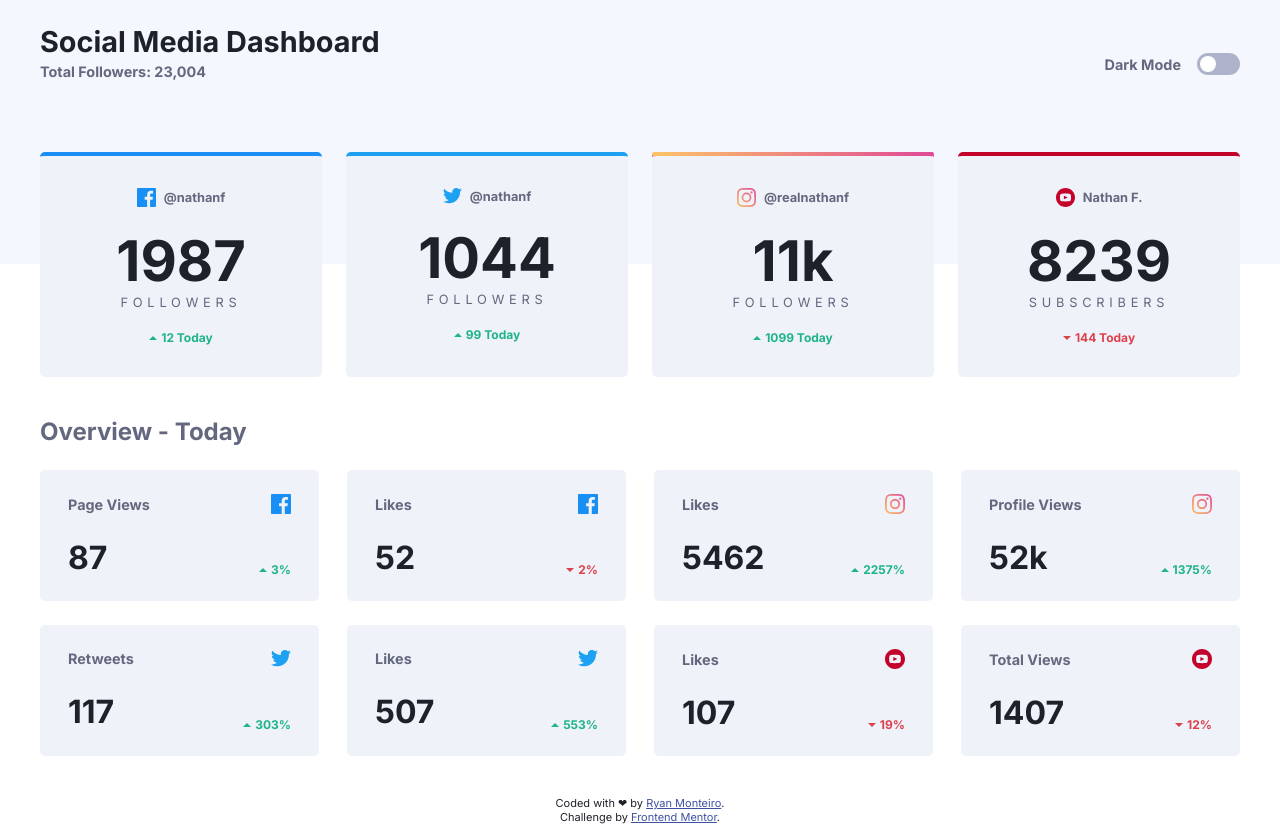
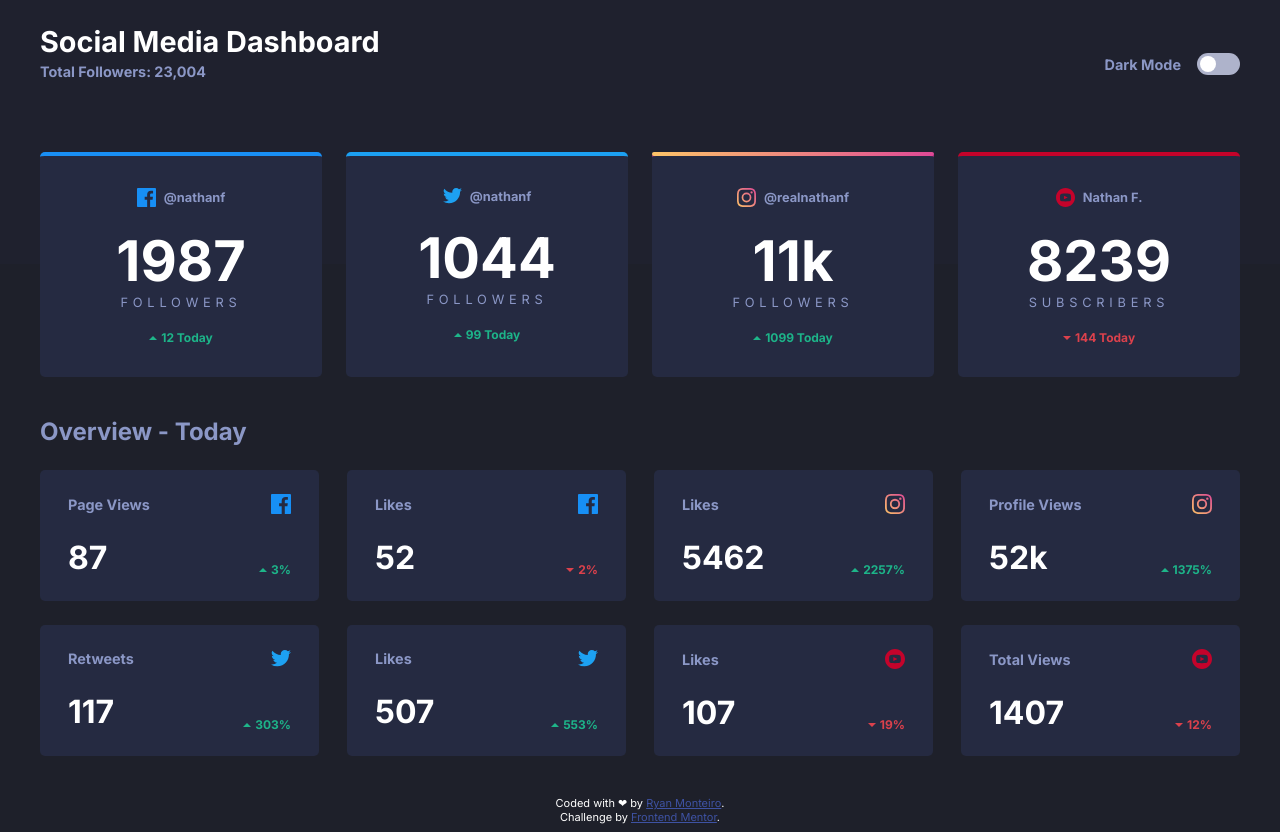
Before and after one commit to rtmonteiro/social-media-dashboard-with-theme-switcher-master, a plain HTML site: page index.html in a window 1280 px wide. Drawn offline with Linux system fonts and the light colour scheme.

Commit message:
fixed the texts in dark mode

```diff
--- a/dist/styles.css
+++ b/dist/styles.css
@@ -70,14 +70,14 @@
 body {
   width: 100vw;
   font-family: 'Inter', sans-serif;
-  background-color: white;
-  color: #1e202a;
+  background-color: #1e202a;
+  color: white;
 }
 
 .container {
   width: 100%;
   margin: auto;
-  background-color: #f5f7ff;
+  background-color: #1f212e;
   display: -webkit-box;
   display: -ms-flexbox;
   display: flex;
@@ -103,21 +103,21 @@ header hgroup {
 }
 
 header hgroup h1 {
-  color: #1e202a;
+  color: white;
   font-weight: 700;
   font-size: 1.8rem;
 }
 
 header hgroup h2 {
   margin-top: 0.25rem;
-  color: #63687e;
+  color: #8b97c6;
   font-weight: 700;
   font-size: 0.9rem;
 }
 
 header .theme-switch {
   margin: 1rem 0;
-  color: #63687e;
+  color: #8b97c6;
   font-weight: 700;
   font-size: 0.9rem;
   display: -webkit-box;
@@ -160,7 +160,7 @@ main section#dashboard {
 }
 
 main section#overview h3 {
-  color: #63687e;
+  color: #8b97c6;
   font-size: 1.5rem;
   margin-bottom: 1.5rem;
 }
@@ -177,7 +177,7 @@ main section#overview .statistics {
   width: 100%;
   padding: 2rem 0;
   border-radius: 5px;
-  background-color: #f0f2fa;
+  background-color: #252a41;
   display: -webkit-box;
   display: -ms-flexbox;
   display: flex;
@@ -194,7 +194,7 @@ main section#overview .statistics {
 }
 
 .card:hover {
-  background-color: #d2d6e5;
+  background-color: #495583;
 }
 
 .card-social {
@@ -212,7 +212,7 @@ main section#overview .statistics {
 }
 
 .card-social p {
-  color: #63687e;
+  color: #8b97c6;
   font-weight: 700;
   font-size: 0.8rem;
 }
@@ -232,7 +232,7 @@ main section#overview .statistics {
 }
 
 .card-numbers p {
-  color: #63687e;
+  color: #8b97c6;
   font-weight: 400;
   font-size: 0.8rem;
   text-transform: uppercase;
@@ -240,7 +240,7 @@ main section#overview .statistics {
 }
 
 .card-numbers p strong {
-  color: #1e202a;
+  color: white;
   font-weight: 700;
   font-size: 3.5rem;
   text-transform: none;
@@ -287,7 +287,7 @@ main section#overview .statistics {
 .stat {
   padding: 1.5rem 1.75rem;
   border-radius: 5px;
-  background-color: #f0f2fa;
+  background-color: #252a41;
   display: -ms-grid;
   display: grid;
       grid-template-areas: "title icon"
@@ -302,11 +302,11 @@ main section#overview .statistics {
 }
 
 .stat:hover {
-  background-color: #d2d6e5;
+  background-color: #495583;
 }
 
 .stat-title {
-  color: #63687e;
+  color: #8b97c6;
   font-size: 0.9rem;
   -ms-grid-row: 1;
   -ms-grid-column: 1;
@@ -383,7 +383,7 @@ main section#overview .statistics {
   header .theme-switch {
     margin: 1rem 0;
     font-weight: 700;
-    color: #63687e;
+    color: #8b97c6;
     font-size: 0.9rem;
     display: -webkit-box;
     display: -ms-flexbox;
```
